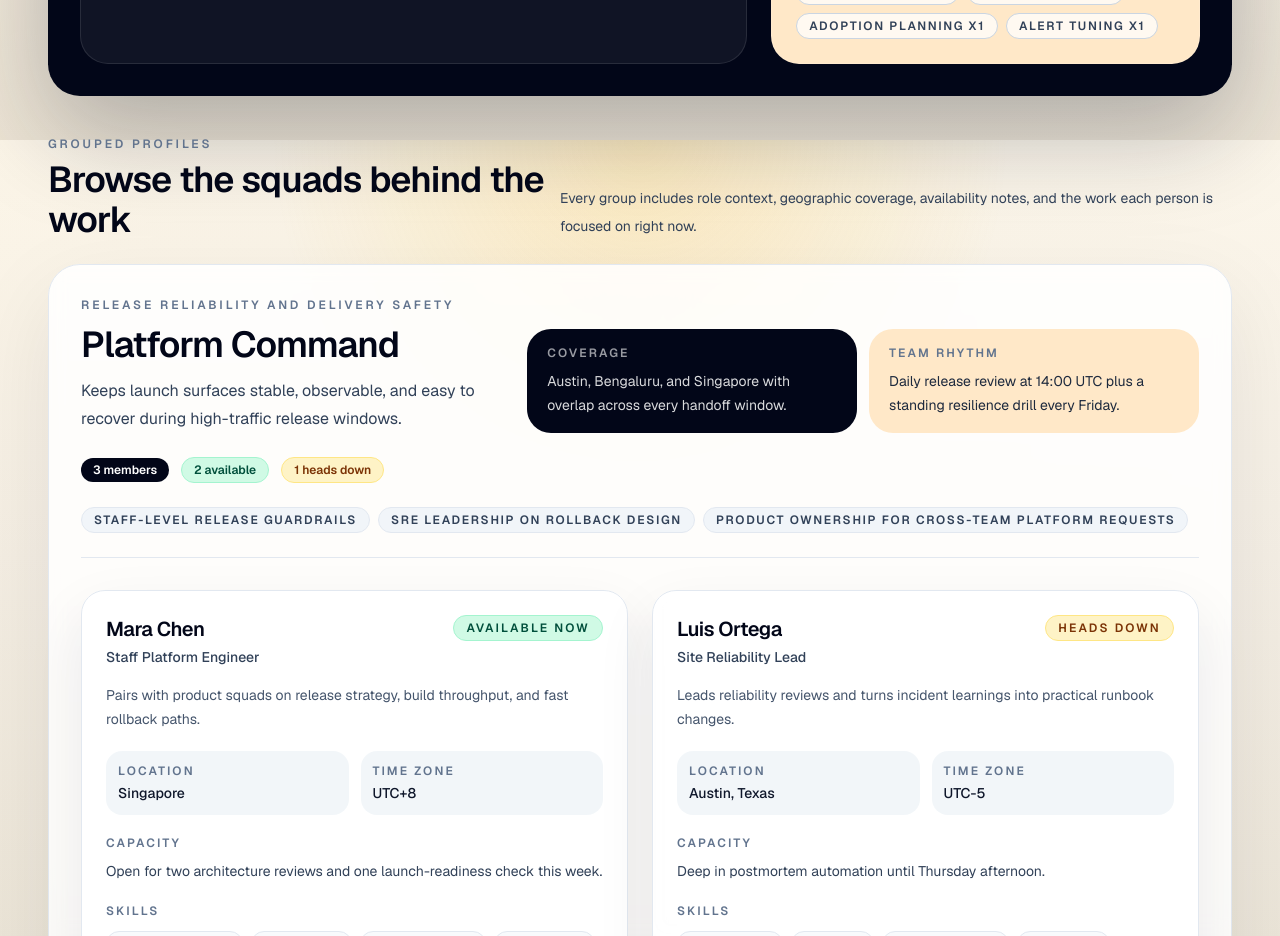
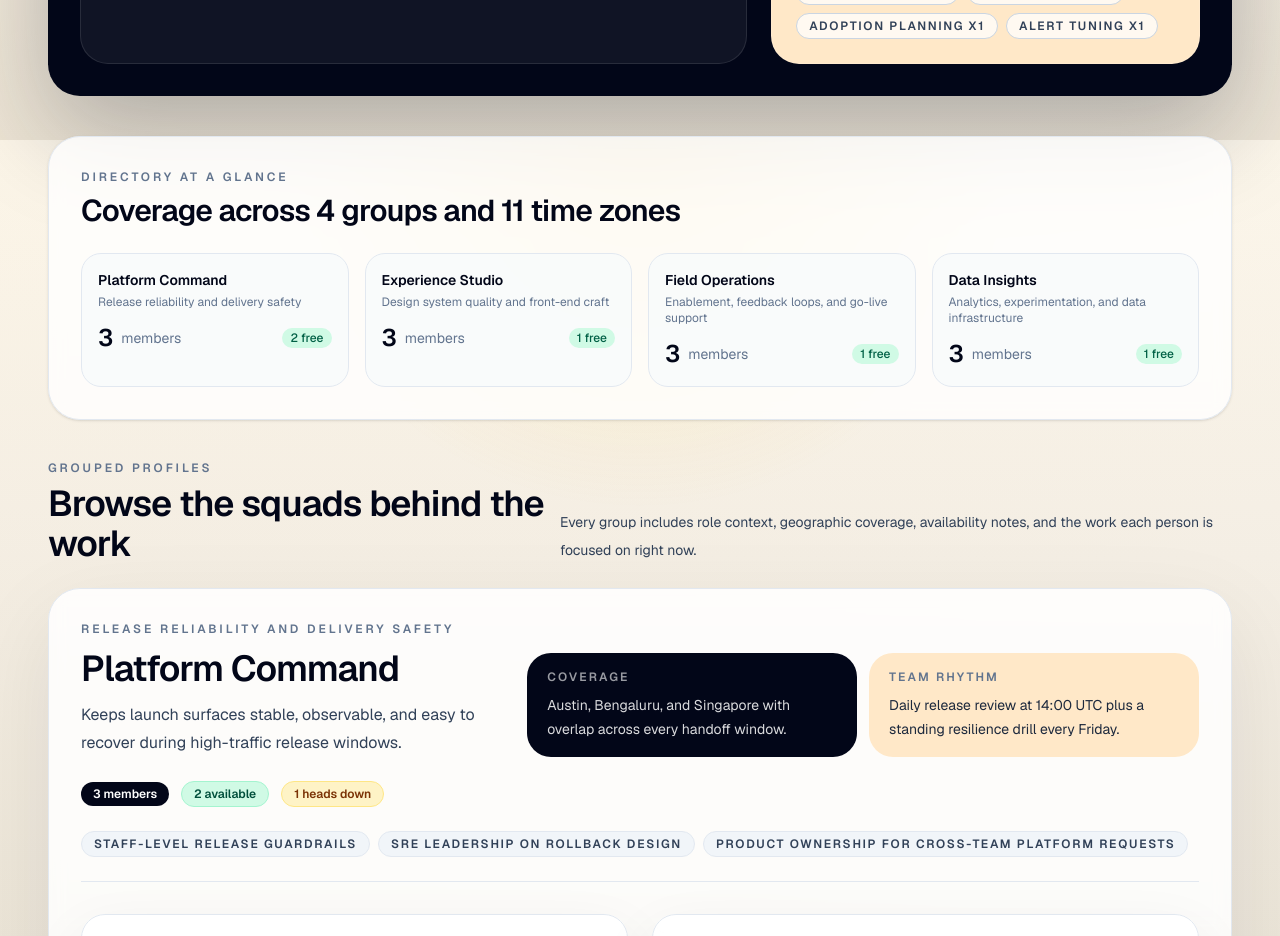
Before and after one commit to iamasx/api-test, a Next.js app: page /team-directory in a window 1280 px wide. Shown: the part 1460-2396 px from the top of the page. Built offline with nearby package versions, Linux system fonts and the light colour scheme.

Commit message:
feat(team-directory): add directory-at-a-glance summary section
Insert a summary card section between the spotlight panel and group listings,
showing per-group member counts and availability at a glance.

Co-Authored-By: Claude Opus 4.6 (1M context) <noreply@anthropic.com>

```diff
--- a/src/app/team-directory/page.tsx
+++ b/src/app/team-directory/page.tsx
@@ -110,6 +110,42 @@ export default function TeamDirectoryPage() {
         />
       </div>
 
+      <section className="mt-10 rounded-[32px] border border-slate-200 bg-white/80 p-6 shadow-sm backdrop-blur sm:p-8">
+        <p className="text-xs font-semibold tracking-[0.24em] uppercase text-slate-500">
+          Directory at a glance
+        </p>
+        <h2 className="mt-2 text-2xl font-semibold tracking-tight text-slate-950 sm:text-3xl">
+          Coverage across {metrics.totalGroups} groups and {metrics.timezoneCount} time zones
+        </h2>
+        <div className="mt-6 grid gap-4 sm:grid-cols-2 lg:grid-cols-4">
+          {teamGroups.map((group) => {
+            const available = group.members.filter(
+              (m) => m.availability === "Available now",
+            ).length;
+            return (
+              <div
+                key={group.id}
+                className="rounded-[20px] border border-slate-200 bg-slate-50/80 p-4"
+              >
+                <p className="text-sm font-semibold text-slate-950">{group.name}</p>
+                <p className="mt-1 text-xs text-slate-500">{group.mission}</p>
+                <div className="mt-3 flex items-center gap-2">
+                  <span className="text-2xl font-semibold text-slate-950">
+                    {group.members.length}
+                  </span>
+                  <span className="text-sm text-slate-500">members</span>
+                  {available > 0 && (
+                    <span className="ml-auto rounded-full bg-emerald-100 px-2 py-0.5 text-xs font-medium text-emerald-800">
+                      {available} free
+                    </span>
+                  )}
+                </div>
+              </div>
+            );
+          })}
+        </div>
+      </section>
+
       <section id="directory-groups" className="mt-10">
         <div className="mb-6 flex flex-col gap-3 lg:flex-row lg:items-end lg:justify-between">
           <div>
```
